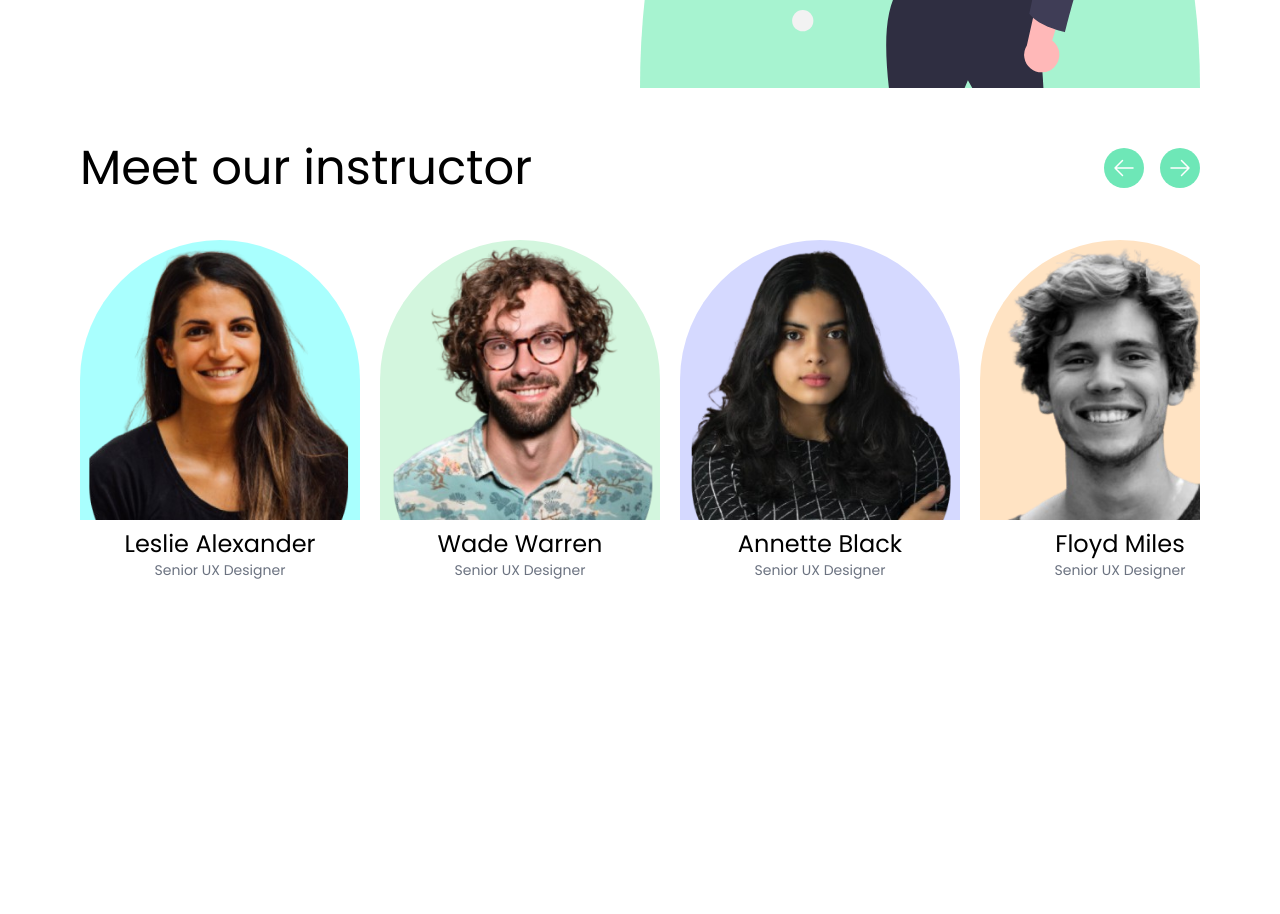
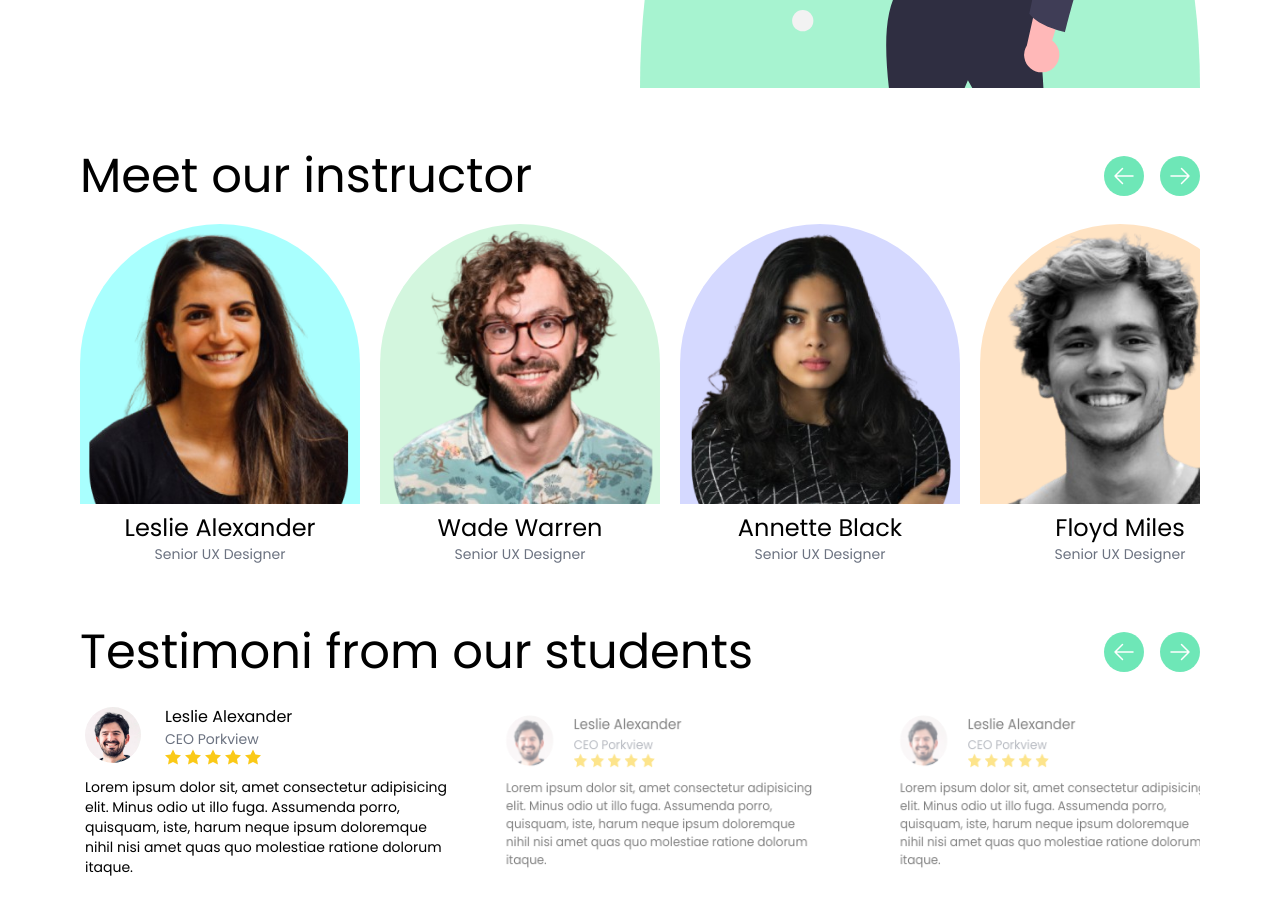
Before and after one commit to Bouanaya/E-Learning, a Vue app: page / in a window 1280 px wide. Shown: the part 3080-3994 px from the top of the page. Before the commit the page ends 3716 px from the top, so only its background shows below. Built offline with nearby package versions, Linux system fonts and the light colour scheme.

Commit message:
create Carousel students

```diff
--- a/src/components/Abo-ut.vue
+++ b/src/components/Abo-ut.vue
@@ -18,6 +18,7 @@
                <Cours></Cours>
                <Certificat></Certificat>
                <Instructor></Instructor>
+               <Students></Students>
 
 
             </div>
@@ -31,6 +32,7 @@ import LearIng from './Lear-ing.vue';
 import Cours from './Cou-rs.vue';
 import Certificat from '../components/Certi-ficat.vue'
 import Instructor from '../components/Instru-ctor.vue'
+import Students from '../components/Stud-ents.vue'
 </script>
 
 <style >
--- a/src/components/Instru-ctor.vue
+++ b/src/components/Instru-ctor.vue
@@ -1,6 +1,6 @@
 <template>
-    <div class="container py-6">
-        <div class="flex justify-between items-center">
+    <div class=" pt-8 container">
+        <div class="flex justify-between items-center ">
             <h1 class="text-2xl md:text-5xl">Meet our instructor</h1>
             <nav class="flex md:gap-4 gap-2">
                 <button class="rounded-full bg-primary-300 p-2" @click="myCarousel.prev()"><svg
@@ -17,14 +17,13 @@
                 </button>
             </nav>
         </div>
-        <div class="pt-6">
+        <div class="">
             <Carousel v-bind="settings" :breakpoints="breakpoints" ref="myCarousel">
 
                 <Slide v-for=" {id , name ,color,img} in data" :key="id">
                     <div class="flex flex-col py-6">
                         <div class="rounded-t-full    flex justify-center   " :style="{backgroundColor: color}">
-                            <img :src="img" alt=""
-                                class="">
+                            <img :src="img" alt="" class="">
 
                         </div>
                         <div class="text-center py-2">
--- /dev/null
+++ b/src/components/Stud-ents.vue
@@ -0,0 +1,130 @@
+<template>
+    <div>
+        <div class=" py-8 container">
+            <div class="flex justify-between items-center ">
+                <h1 class="text-2xl md:text-5xl">Testimoni from our students</h1>
+                <nav class="flex md:gap-4 gap-2">
+                    <button class="rounded-full bg-primary-300 p-2" @click="myCarousel.prev()"><svg
+                            xmlns="http://www.w3.org/2000/svg" fill="none" viewBox="0 0 24 24" stroke-width="1.5"
+                            stroke="currentColor" class="w-6 h-6 text-white hover:text-black duration-500">
+                            <path stroke-linecap="round" stroke-linejoin="round"
+                                d="M10.5 19.5 3 12m0 0 7.5-7.5M3 12h18" />
+                        </svg>
+                    </button>
+                    <button class="rounded-full bg-primary-300 p-2" @click=" myCarousel.next()"><svg
+                            xmlns="http://www.w3.org/2000/svg" fill="none" viewBox="0 0 24 24" stroke-width="1.5"
+                            stroke="currentColor" class="w-6 h-6 text-white hover:text-black duration-500">
+                            <path stroke-linecap="round" stroke-linejoin="round"
+                                d="M13.5 4.5 21 12m0 0-7.5 7.5M21 12H3" />
+                        </svg>
+                    </button>
+                </nav>
+            </div>
+            <div class="pt-6">
+
+                <Carousel :itemsToShow="3" :wrapAround="false" :transition="500" v-bind="settings"
+                    :breakpoints="breakpoints" ref="myCarousel">
+                    <Slide v-for="slide in 10" :key="slide">
+                        <div class="carousel__item">
+                            <div class="">
+                                <div class="flex space-x-4 items-center">
+                                    <img src="/public/imgs/vueschool_vuejs_bart_ledoux.jpg"
+                                        class="w-14 h-14  rounded-full " alt="">
+                                    <div class="px-2 ">
+                                        <h1>Leslie Alexander</h1>
+                                        <h1 class=" text-gray-500 text-sm text-left">CEO Porkview</h1>
+                                        <nav class="flex gap-1">
+                                            <img src="/public/imgs/star_77949.svg" alt="" class="w-4 h-4">
+                                            <img src="/public/imgs/star_77949.svg" alt="" class="w-4 h-4">
+                                            <img src="/public/imgs/star_77949.svg" alt="" class="w-4 h-4">
+                                            <img src="/public/imgs/star_77949.svg" alt="" class="w-4 h-4">
+                                            <img src="/public/imgs/star_77949.svg" alt="" class="w-4 h-4">
+
+                                        </nav>
+                                    </div>
+                                </div>
+                                <p class="text-sm text-left pt-3">Lorem ipsum dolor sit, amet consectetur adipisicing
+                                    elit. Minus odio ut illo fuga.
+                                    Assumenda porro, quisquam, iste, harum neque ipsum doloremque nihil nisi amet quas
+                                    quo molestiae ratione dolorum itaque.</p>
+                            </div>
+                        </div>
+                    </Slide>
+
+                    ...
+                </Carousel>
+            </div>
+
+
+        </div>
+
+    </div>
+</template>
+
+<script setup>
+import { Carousel, Slide } from 'vue3-carousel'
+import {ref} from 'vue'
+
+import 'vue3-carousel/dist/carousel.css'
+const myCarousel = ref(null)
+
+const settings = {
+    itemsToShow: 1,
+    snapAlign: 'center',
+}
+const breakpoints = {
+    700: {
+        itemsToShow: 3,
+        snapAlign: 'center',
+    },
+    // 1024 and up
+    1024: {
+        itemsToShow: 3,
+        snapAlign: 'center',
+    },
+
+}
+
+</script>
+
+<style  scoped>
+.carousel__slide {
+    padding: 5px;
+}
+
+.carousel__viewport {
+    perspective: 2000px;
+}
+
+.carousel__track {
+    transform-style: preserve-3d;
+}
+
+.carousel__slide--sliding {
+    transition: 0.5s;
+}
+
+.carousel__slide {
+    opacity: 0.5;
+    transform: rotateY(-20deg) scale(0.9);
+}
+
+.carousel__slide--active~.carousel__slide {
+    transform: rotateY(20deg) scale(0.9);
+}
+
+.carousel__slide--prev {
+    opacity: 0.5;
+    transform: rotateY(-10deg) scale(0.9);
+}
+
+.carousel__slide--next {
+    opacity: 0.5;
+    transform: rotateY(10deg) scale(0.9);
+}
+
+.carousel__slide--active {
+    opacity: 1;
+    transform: rotateY(0) scale(1);
+}
+</style>
--- a/vite.config.js
+++ b/vite.config.js
@@ -7,7 +7,7 @@ import vue from '@vitejs/plugin-vue'
 export default defineConfig({
   plugins: [vue()],
   server: {
-    host: '192.168.1.221',
+    host: '192.168.0.138',
     port: ''
   },
   resolve: {
```
